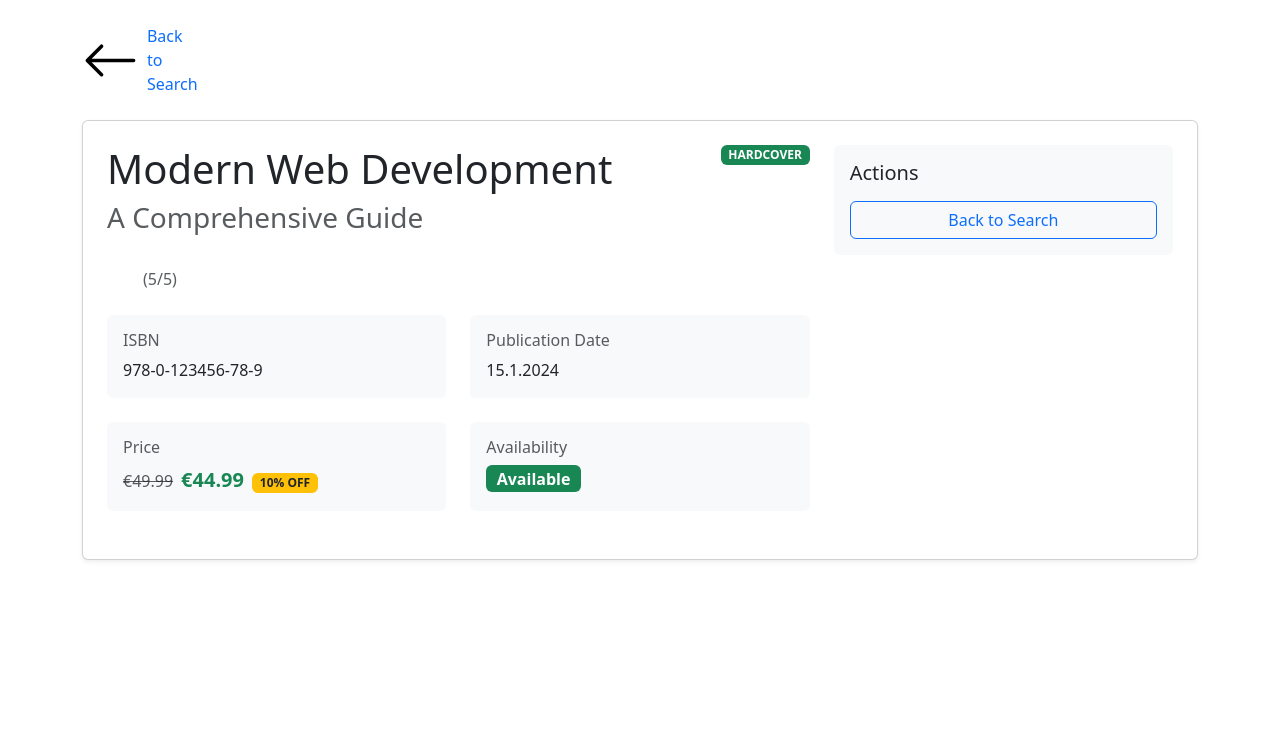
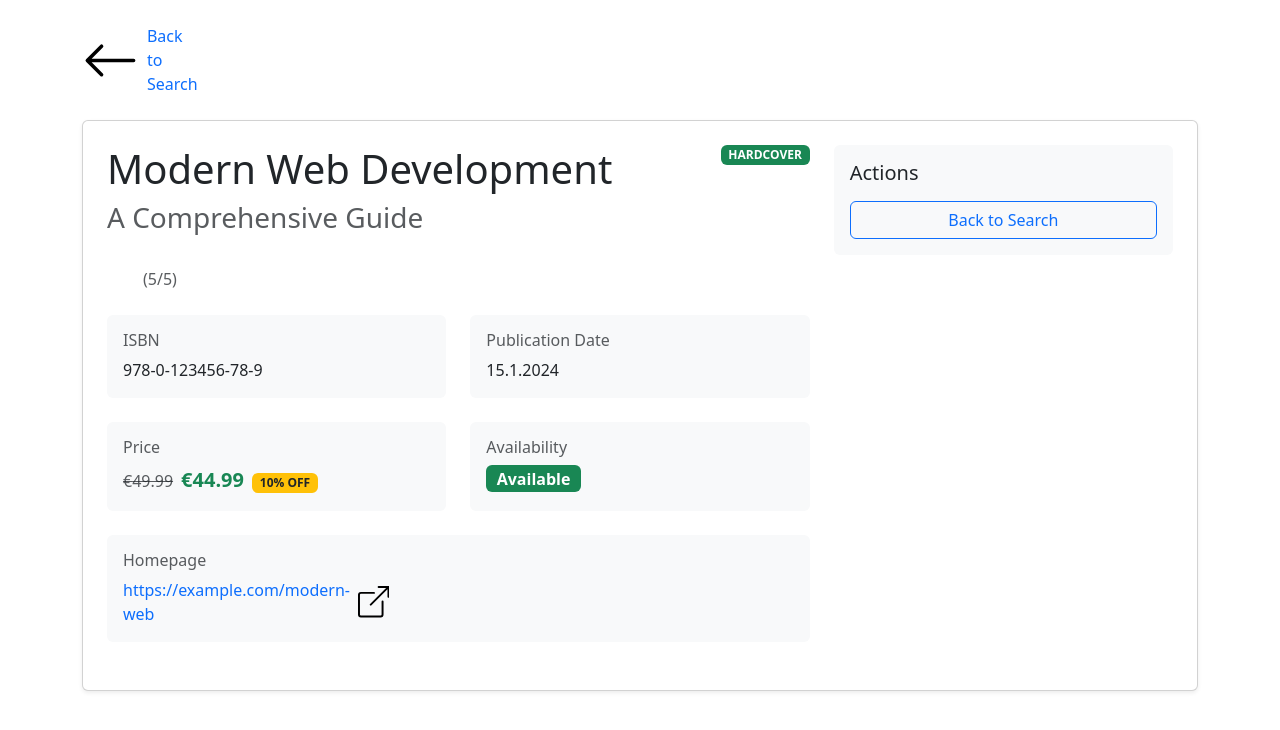
Before and after one commit to inesoetling/SPA-mit-React-Next-GraphQL, a Next.js app in the folder frontend/: page /search/1 in a window 1280 px wide. Shown: the top 730 px of the page. Built offline with nearby package versions, Linux system fonts and the light colour scheme.

Commit message:
feat(search): Homepage-Block mit External-Link-Icon ergänzt

```diff
--- a/frontend/src/app/search/[id]/page.tsx
+++ b/frontend/src/app/search/[id]/page.tsx
@@ -3,7 +3,12 @@
 import Link from 'next/link';
 import { useParams } from 'next/navigation';
 import { Badge, Button, Card, Col, Container, Row } from 'react-bootstrap';
-import { ArrowLeft, Star, StarFill } from 'react-bootstrap-icons';
+import {
+  ArrowLeft,
+  BoxArrowUpRight,
+  Star,
+  StarFill,
+} from 'react-bootstrap-icons';
 
 type BookType = 'HARDCOVER' | 'PAPERBACK' | 'EPUB';
 
@@ -18,6 +23,7 @@ type Book = {
   discount?: number;
   available: boolean;
   publicationDate?: string;
+  homepage?: string;
 };
 
 const DUMMY_BOOKS: Book[] = [
@@ -32,6 +38,7 @@ const DUMMY_BOOKS: Book[] = [
     discount: 10,
     available: true,
     publicationDate: '2024-01-15',
+    homepage: 'https://example.com/modern-web',
   },
   {
     id: '2',
@@ -128,6 +135,7 @@ export default function BookDetailsPage() {
       <Card className="shadow-sm">
         <Card.Body className="p-4">
           <Row className="g-4">
+            {/* LEFT CONTENT */}
             <Col lg={8}>
               <div className="mb-4">
                 <div className="d-flex align-items-start justify-content-between mb-3">
@@ -209,8 +217,26 @@ export default function BookDetailsPage() {
                   </Card>
                 </Col>
               </Row>
+
+              {book.homepage && (
+                <Card className="bg-light border-0 mb-4">
+                  <Card.Body>
+                    <h6 className="text-muted mb-2">Homepage</h6>
+                    <a
+                      href={book.homepage}
+                      target="_blank"
+                      rel="noopener noreferrer"
+                      className="d-inline-flex align-items-center gap-2 text-decoration-none"
+                    >
+                      <span>{book.homepage}</span>
+                      <BoxArrowUpRight />
+                    </a>
+                  </Card.Body>
+                </Card>
+              )}
             </Col>
 
+            {/* RIGHT ACTIONS */}
             <Col lg={4}>
               <Card className="bg-light border-0">
                 <Card.Body>
```
